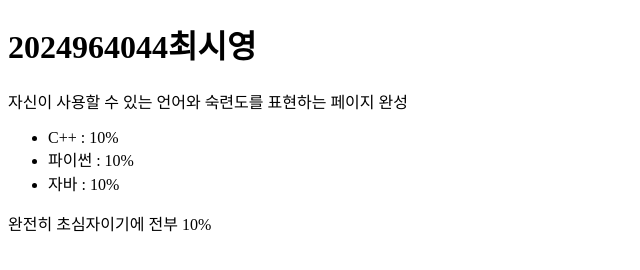
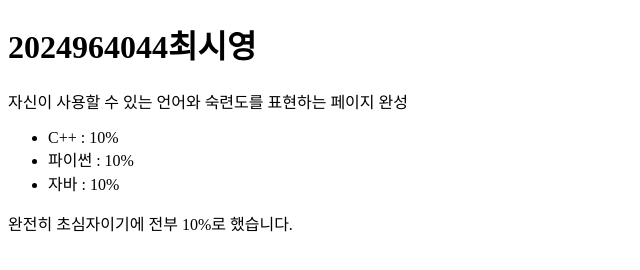
Before and after one commit to si0-source/webpro, a plain HTML site: page 0917/index.html in a window 1280 px wide. Shown: the whole page, without its empty margins (0-640 px from the left). Drawn offline with Linux system fonts and the light colour scheme.

Commit message:
Update index.html

```diff
--- a/0917/index.html
+++ b/0917/index.html
@@ -11,7 +11,7 @@
         <li>파이썬 : 10%</li>
         <li>자바 : 10%</li>
     </ul>
-    <p>완전히 초심자이기에 전부 10%</p>
+    <p>완전히 초심자이기에 전부 10%로 했습니다.</p>
 </body>
 
 </html>
```
